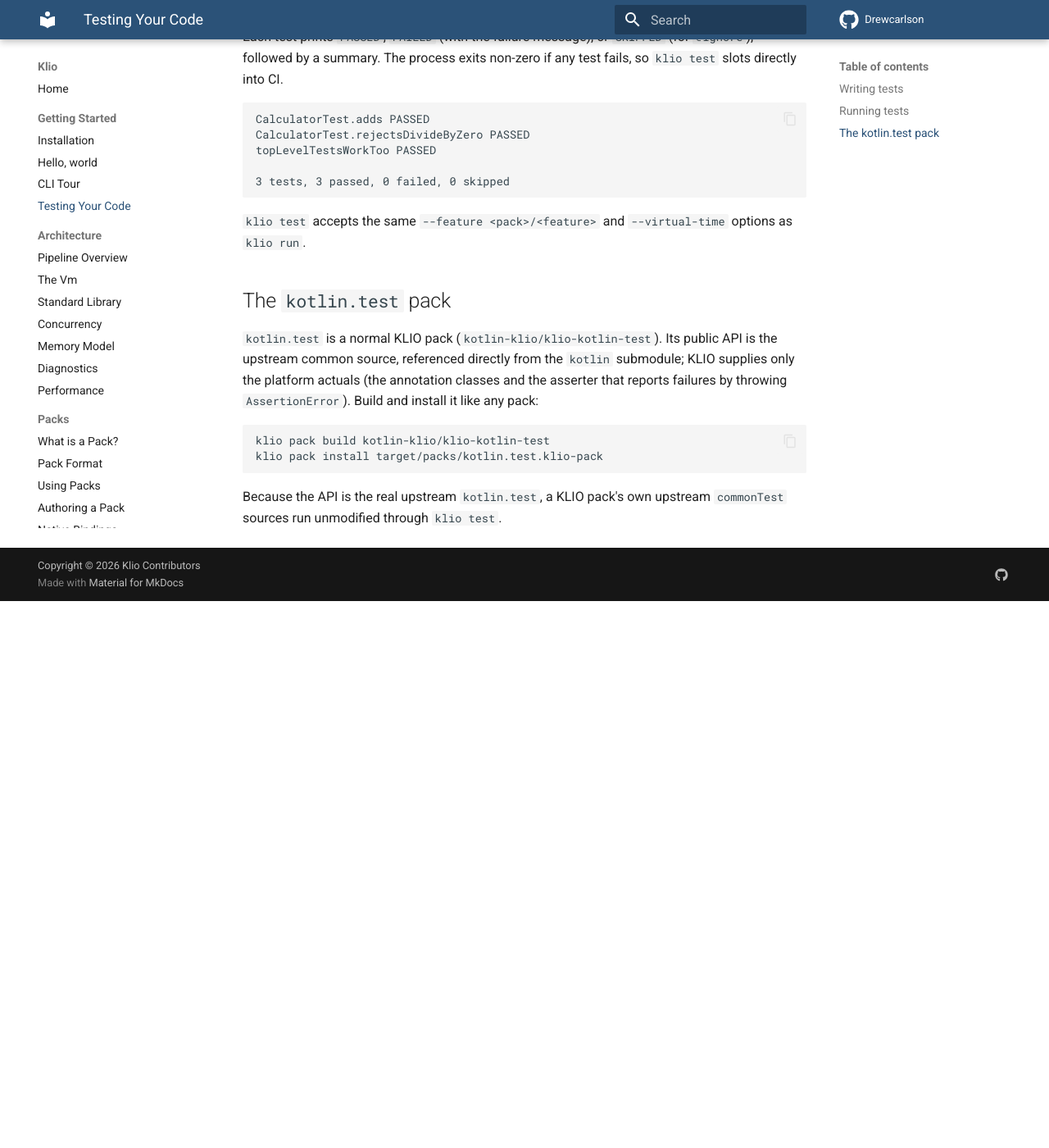
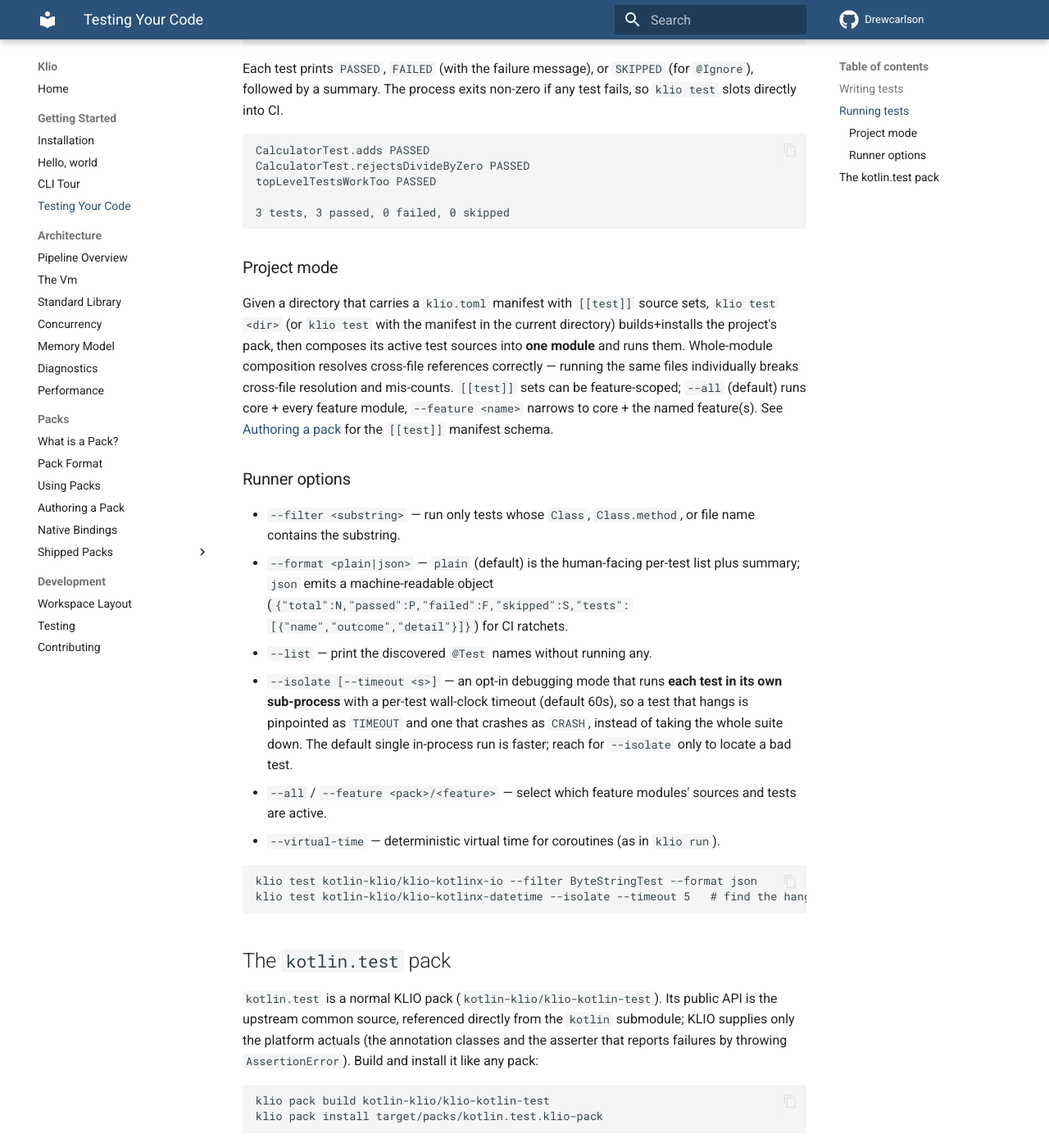
Before and after one commit to DrewCarlson/klio, an MkDocs documentation site: the page built from docs/testing.md, in a window 1280 px wide and 1400 px high, scrolled down 1243 px. Shown: the whole window at 82% size. Built offline with MkDocs 1.6.1 and Material for MkDocs 9.7.7, drawn with Linux system fonts in a browser that asks for light colours; the version menu is left out; before the commit the page ends 1976 px from its top, so only the background shows below that; some of the changed text lies outside the part shown.

Commit message:
docs: cover project-mode klio test + new runner options
Document the pack/test infrastructure additions: project mode
(`klio test <project>` composing `[[test]]` sets into one module),
`--filter`, `--format=json`, `--list`, and `--isolate [--timeout <s>]`
per-test process isolation. Add `[[source]]`/`[[test]]` to the pack
authoring manifest table with a testing example, note the library
commonTest project-mode runner in the dev testing guide, and mark
Phase 2 complete in the project-manifest plan.

````diff
--- a/docs/testing.md
+++ b/docs/testing.md
@@ -48,9 +48,11 @@ The full common assertion surface is available: `assertEquals`,
 ## Running tests
 
 ```
+klio test                          # the project in the current directory
 klio test path/to/MyTest.kt        # a single file
 klio test src/test                 # every .kt under a directory (recursive)
 klio test a.kt b.kt                 # several files as one module
+klio test kotlin-klio/klio-kotlinx-io   # a project (its klio.toml [[test]] sets)
 ```
 
 Each test prints `PASSED`, `FAILED` (with the failure message), or `SKIPPED`
@@ -65,8 +67,40 @@ topLevelTestsWorkToo PASSED
 3 tests, 3 passed, 0 failed, 0 skipped
 ```
 
-`klio test` accepts the same `--feature <pack>/<feature>` and `--virtual-time`
-options as `klio run`.
+### Project mode
+
+Given a directory that carries a `klio.toml` manifest with `[[test]]` source
+sets, `klio test <dir>` (or `klio test` with the manifest in the current
+directory) builds+installs the project's pack, then composes its active test
+sources into **one module** and runs them. Whole-module composition resolves
+cross-file references correctly — running the same files individually breaks
+cross-file resolution and mis-counts. `[[test]]` sets can be feature-scoped;
+`--all` (default) runs core + every feature module, `--feature <name>` narrows
+to core + the named feature(s). See [Authoring a pack](packs/authoring.md) for
+the `[[test]]` manifest schema.
+
+### Runner options
+
+- `--filter <substring>` — run only tests whose `Class`, `Class.method`, or
+  file name contains the substring.
+- `--format <plain|json>` — `plain` (default) is the human-facing per-test list
+  plus summary; `json` emits a machine-readable object
+  (`{"total":N,"passed":P,"failed":F,"skipped":S,"tests":[{"name","outcome","detail"}]}`)
+  for CI ratchets.
+- `--list` — print the discovered `@Test` names without running any.
+- `--isolate [--timeout <s>]` — an opt-in debugging mode that runs **each test in
+  its own sub-process** with a per-test wall-clock timeout (default 60s), so a
+  test that hangs is pinpointed as `TIMEOUT` and one that crashes as `CRASH`,
+  instead of taking the whole suite down. The default single in-process run is
+  faster; reach for `--isolate` only to locate a bad test.
+- `--all` / `--feature <pack>/<feature>` — select which feature modules'
+  sources and tests are active.
+- `--virtual-time` — deterministic virtual time for coroutines (as in `klio run`).
+
+```
+klio test kotlin-klio/klio-kotlinx-io --filter ByteStringTest --format json
+klio test kotlin-klio/klio-kotlinx-datetime --isolate --timeout 5   # find the hang
+```
 
 ## The `kotlin.test` pack
 
````
Also changed, not shown: README.md (+1 -1 lines), docs/development/testing.md (+26 -0 lines), docs/packs/authoring.md (+25 -0 lines), plans/project-manifest.md (+7 -4 lines).
